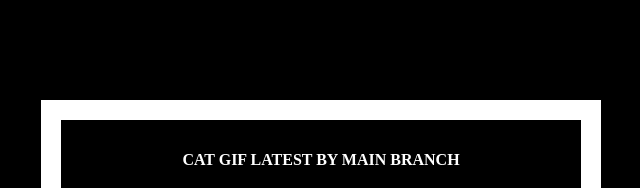
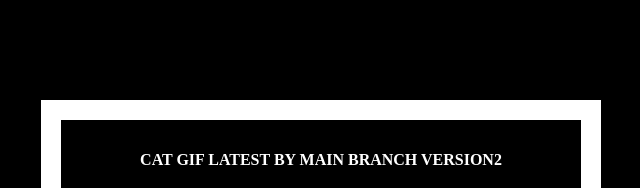
Before and after one commit to thaunggyee/catgif, a website: page flask-app/templates/index.html in a window 1280 px wide. Shown: the top 188 px of the page, without its empty margins (319-959 px from the left). Drawn offline with Linux system fonts and the light colour scheme.

Commit message:
Update index.html

```diff
--- a/flask-app/templates/index.html
+++ b/flask-app/templates/index.html
@@ -19,7 +19,7 @@
   </head>
   <body>
     <div class="container">
-      <h4>CAT Gif Latest By Main Branch</h4>
+      <h4>CAT Gif Latest By Main Branch version2</h4>
       <img src="{{url}}" />
       <p><small>Courtesy: <a href="http://www.buzzfeed.com/copyranter/the-best-cat-gif-post-in-the-history-of-cat-gifs">Buzzfeed</a></small></p>
     </div>
```
